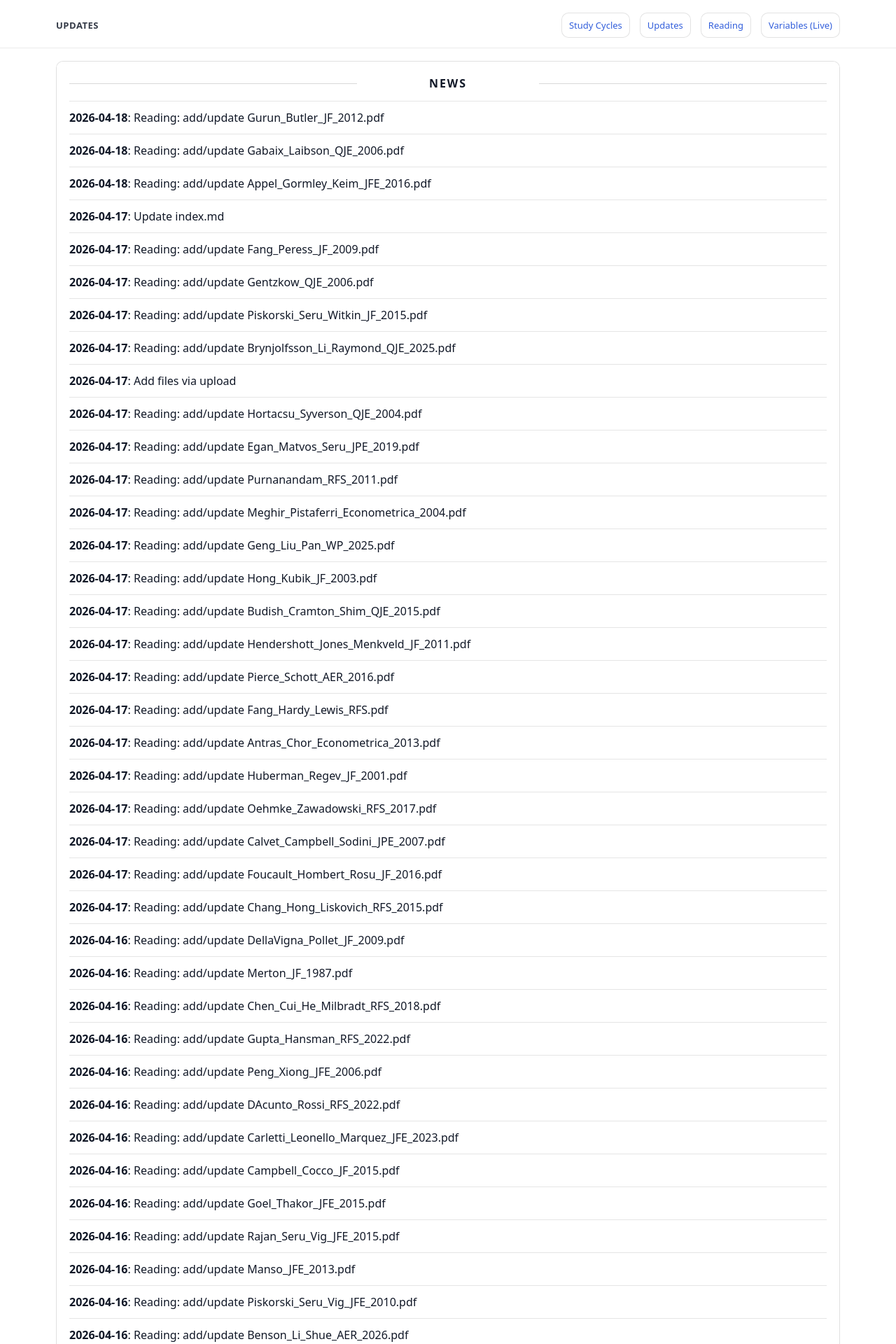
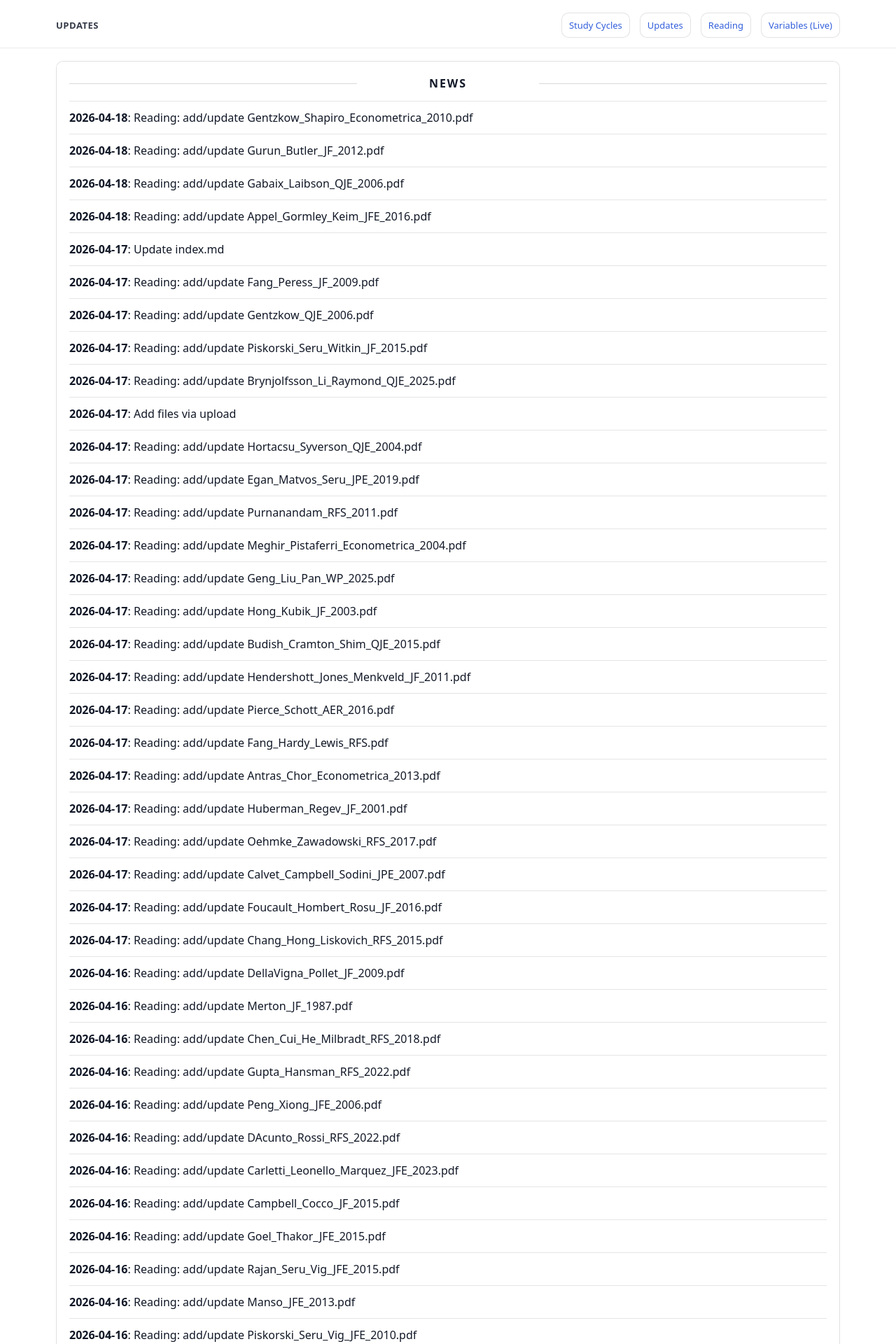
Before and after one commit to yaxinzn/study-archive, a Jekyll site: the page built from updates/index.md, in a window 1280 px wide. Shown: the top 1920 px of the page at 70% size. Built offline with Jekyll 4.4.1, drawn with Linux system fonts in a browser that asks for light colours; some of the changed text lies outside the part shown.

Commit message:
chore: update NEWS feed

```diff
--- a/_data/news.yml
+++ b/_data/news.yml
@@ -1,4 +1,7 @@
 # Auto-generated update history (sorted newest -> oldest). Do not edit manually.
+- ts: "1776465603"
+  date: "2026-04-18"
+  title: "Reading: add/update Gentzkow_Shapiro_Econometrica_2010.pdf"
 - ts: "1776464486"
   date: "2026-04-18"
   title: "Reading: add/update Gurun_Butler_JF_2012.pdf"
```
